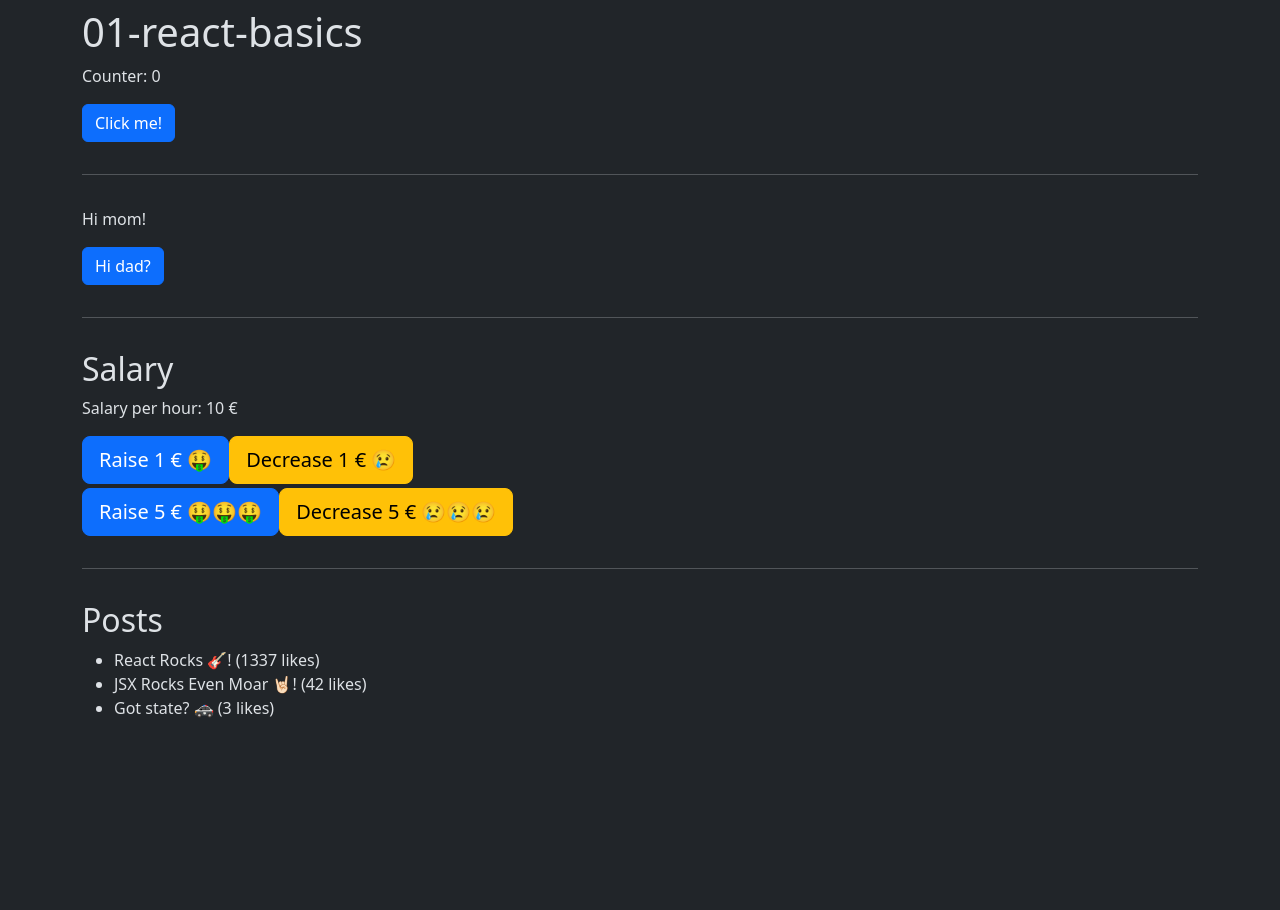
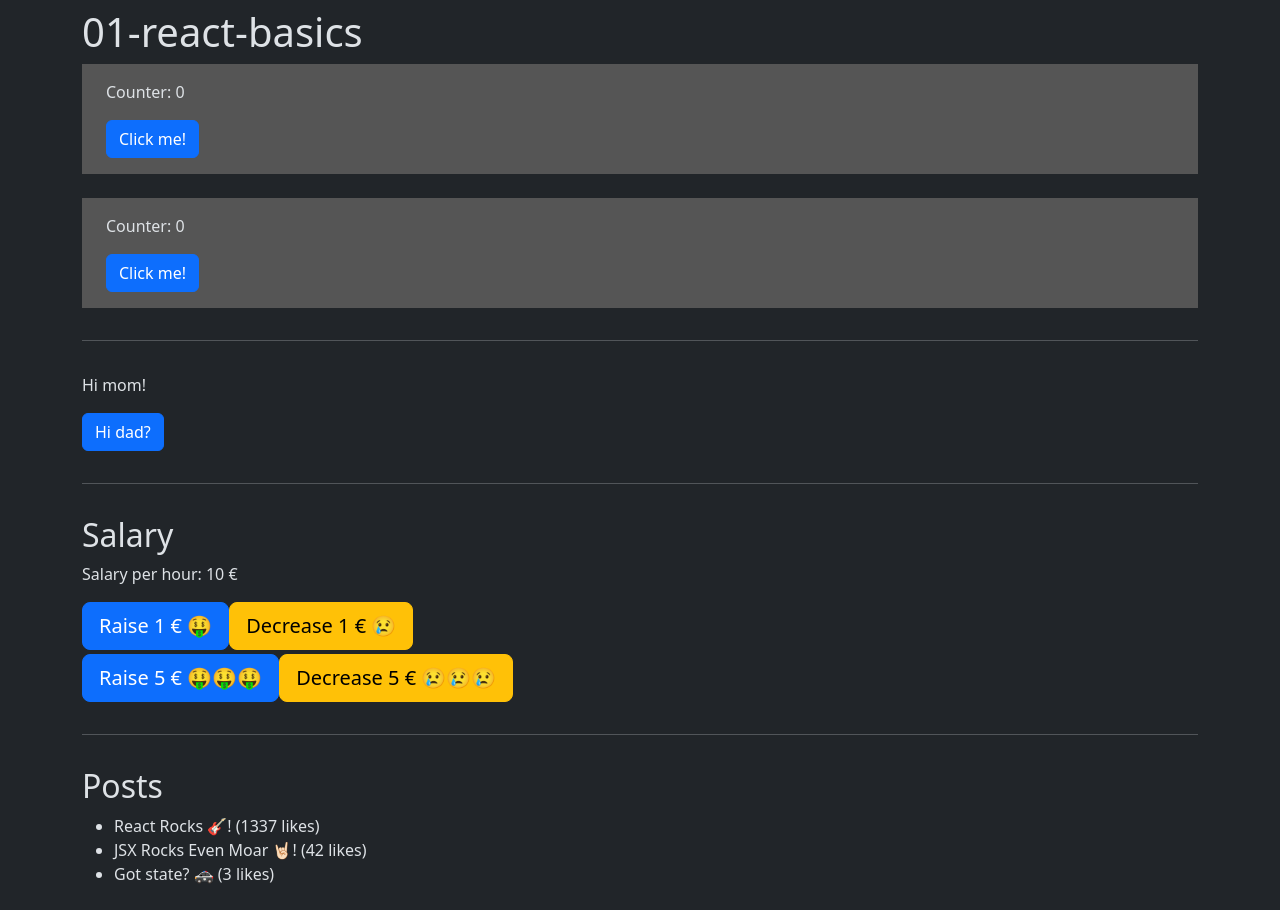
Before and after one commit to drblue/ykrea26h1, a React (Vite) app in the folder 01-react-basics/: page / in a window 1280 px wide. Before the commit the page ends 800 px from the top, so only its background shows below. Built offline with nearby package versions, Linux system fonts and the light colour scheme.

Commit message:
Moved click counter 👆🏻🐁 to our very first component. Each component instance has its own state.

```diff
--- a/01-react-basics/src/App.tsx
+++ b/01-react-basics/src/App.tsx
@@ -1,4 +1,5 @@
 import { useState } from "react";
+import Counter from "./components/Counter";
 import "./assets/scss/App.scss";
 
 interface Todo {
@@ -9,7 +10,6 @@ interface Todo {
 
 function App() {
 	// let counter = 0;  // stateless
-	const [counter, setCounter] = useState(0);
 	const [msg, setMsg] = useState("Hi mom!");
 	const [posts, setPosts] = useState<Todo[]>([
 		{ id: 1, title: "React Rocks 🎸!", likes: 1337 },
@@ -17,19 +17,6 @@ function App() {
 		{ id: 3, title: "Got state? 🚓", likes: 3 },
 	]);
 	const [salary, setSalary] = useState(10);
-
-	const handleBtnClick = () => {
-		console.log("Counter before increase:", counter);
-
-		// increase counter
-		setCounter( (prevValue) => prevValue + 1 );  // prevValue = 0, return 1
-
-		console.log("Counter between updates:", counter);
-
-		setCounter( (prevValue) => prevValue + 1 );  // prevValue = 1, return 2
-
-		console.log("Counter after increase:", counter);
-	}
 
 	const handleChangeSalary = (amount: number) => {
 		if (salary + amount < 5) {
@@ -47,9 +34,9 @@ function App() {
 		<div className="container py-2">
 			<h1>01-react-basics</h1>
 
-			<p>Counter: {counter}</p>
+			<Counter />
 
-			<button className="btn btn-primary" onClick={handleBtnClick}>Click me!</button>
+			<Counter />
 
 			<hr />
 
--- a/01-react-basics/src/assets/scss/App.scss
+++ b/01-react-basics/src/assets/scss/App.scss
@@ -3,3 +3,9 @@
 hr {
 	margin: 2rem 0;
 }
+
+.counter {
+	background-color: #555;
+	margin-bottom: 1.5rem;
+	padding: 1rem 1.5rem;
+}
--- /dev/null
+++ b/01-react-basics/src/components/Counter.tsx
@@ -0,0 +1,28 @@
+import { useState } from "react";
+
+const Counter = () => {
+	const [counter, setCounter] = useState(0);
+
+	const handleBtnClick = () => {
+		console.log("Counter before increase:", counter);
+
+		// increase counter
+		setCounter( (prevValue) => prevValue + 1 );  // prevValue = 0, return 1
+
+		console.log("Counter between updates:", counter);
+
+		setCounter( (prevValue) => prevValue + 1 );  // prevValue = 1, return 2
+
+		console.log("Counter after increase:", counter);
+	}
+
+	return (
+		<div className="counter">
+			<p>Counter: {counter}</p>
+
+			<button className="btn btn-primary" onClick={handleBtnClick}>Click me!</button>
+		</div>
+	)
+}
+
+export default Counter;
```
